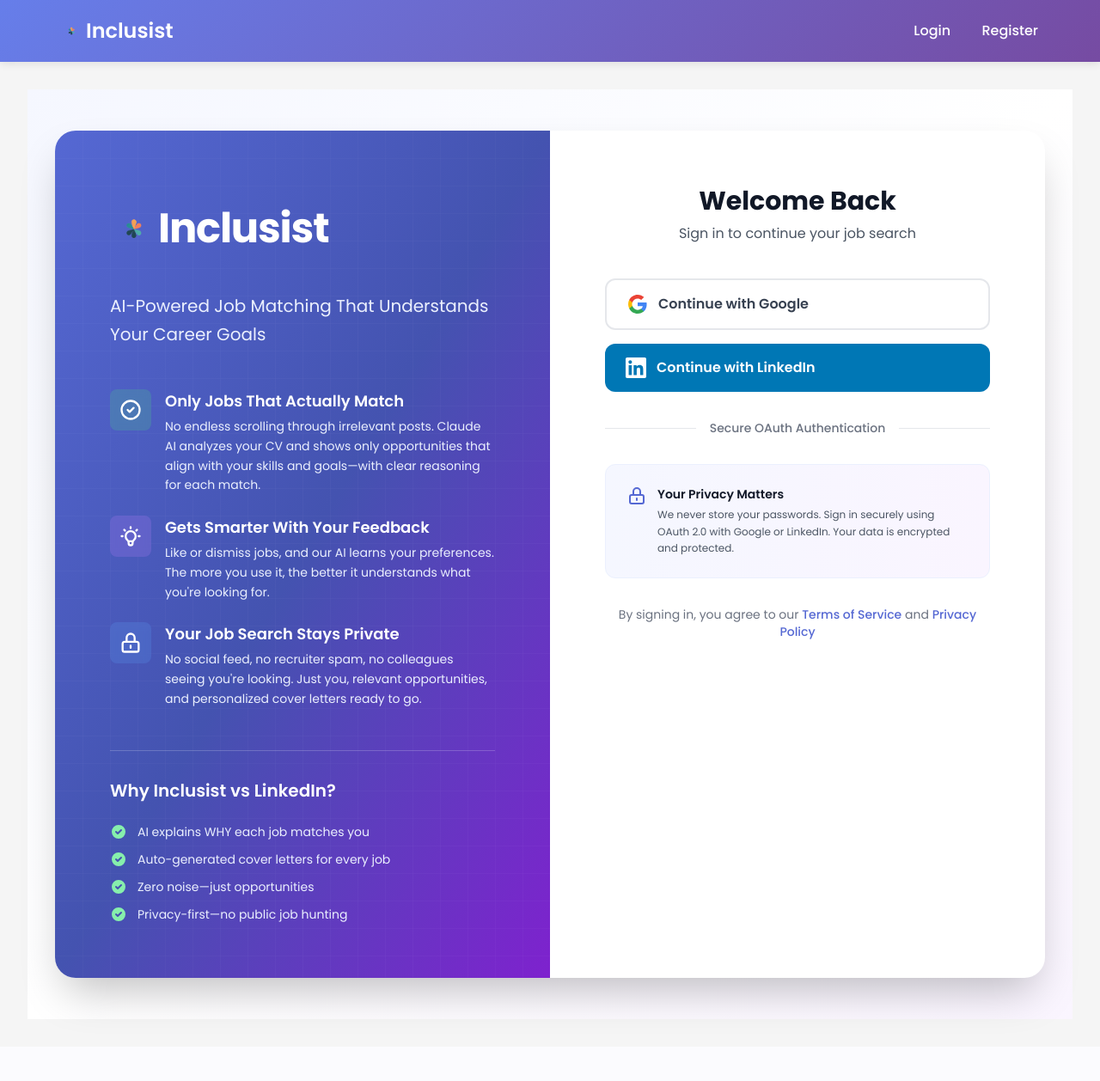
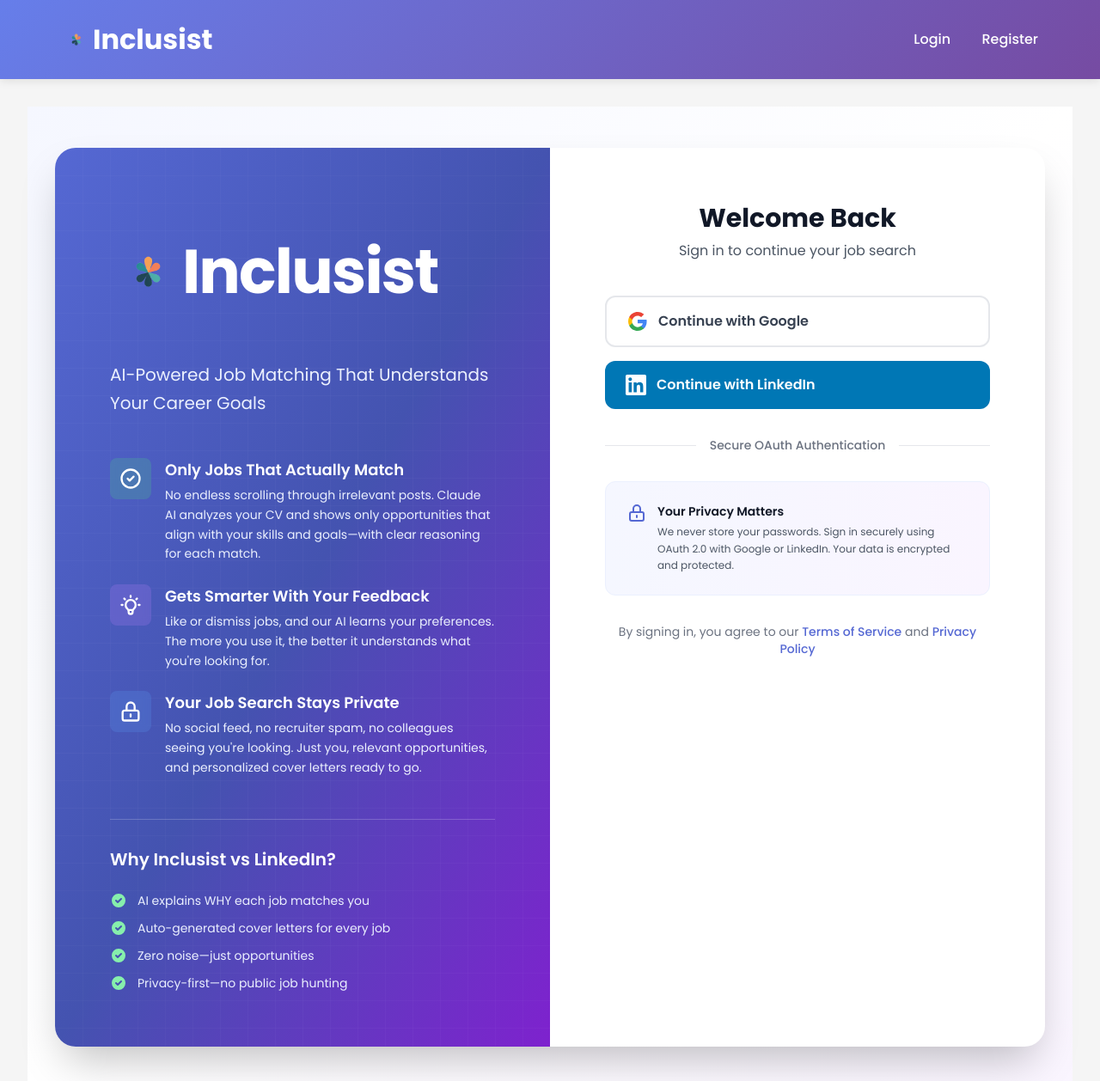
Before and after one commit to Inclusist/job-monitor, a Flask app: page /login in a window 1280 px wide. Shown: the top 1258 px of the page at 86% size. Before the commit the page ends 1189 px from the top, so only its background shows below. Run offline with Flask 3, Linux system fonts and the light colour scheme; some libraries are stand-ins or nearby versions.

Commit message:
Increase logo and text sizes significantly
Navbar:
- Logo: 40px -> 60px (50% larger)
- Text: 1.5rem -> 2rem (33% larger, bolder weight)

Hero section:
- Logo: 100px -> 160px (60% larger)
- Text: text-5xl -> text-7xl (72px, 50% larger)

Much more prominent branding across the site.

🤖 Generated with [Claude Code](https://claude.com/claude-code)

Co-Authored-By: Claude Sonnet 4.5 <noreply@anthropic.com>

```diff
--- a/web/templates/base.html
+++ b/web/templates/base.html
@@ -86,13 +86,13 @@
         }
 
         .navbar .logo {
-            height: 40px;
+            height: 60px;
             width: auto;
         }
 
         .navbar h1 {
-            font-size: 1.5rem;
-            font-weight: 600;
+            font-size: 2rem;
+            font-weight: 700;
             margin: 0;
         }
 
--- a/web/templates/login.html
+++ b/web/templates/login.html
@@ -24,9 +24,9 @@
                 <div class="relative z-10">
                     <!-- Logo & Brand -->
                     <div class="mb-12">
-                        <div class="flex items-center space-x-4 mb-6">
-                            <img src="{{ url_for('static', filename='images/inclusist-icon.png') }}" alt="Inclusist" class="h-25 w-auto" style="height: 6.25rem;">
-                            <h1 class="text-5xl font-bold tracking-tight">Inclusist</h1>
+                        <div class="flex items-center space-x-5 mb-6">
+                            <img src="{{ url_for('static', filename='images/inclusist-icon.png') }}" alt="Inclusist" class="w-auto" style="height: 10rem;">
+                            <h1 class="text-7xl font-bold tracking-tight">Inclusist</h1>
                         </div>
                         <p class="text-xl text-primary-100 leading-relaxed">
                             AI-Powered Job Matching That Understands Your Career Goals
```
